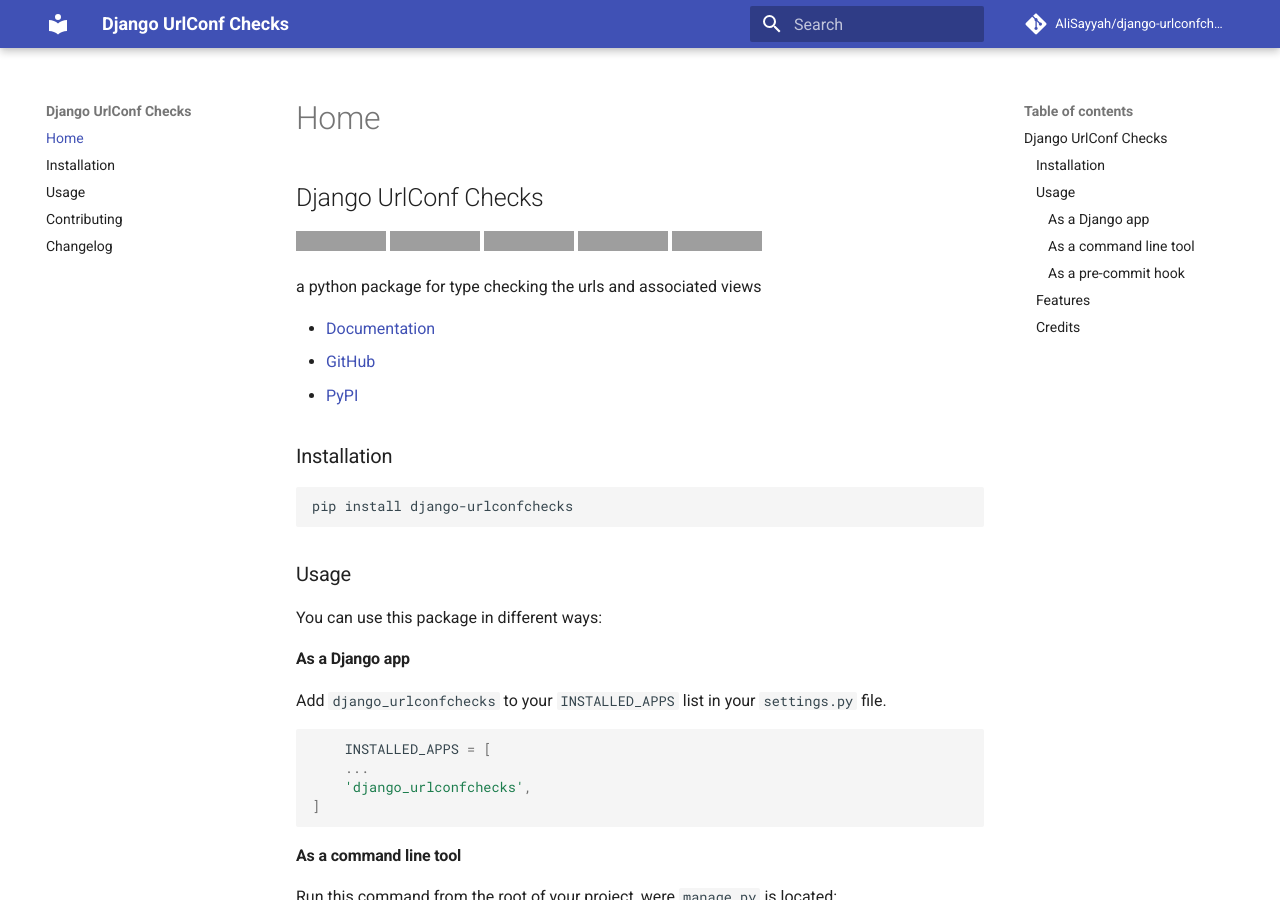
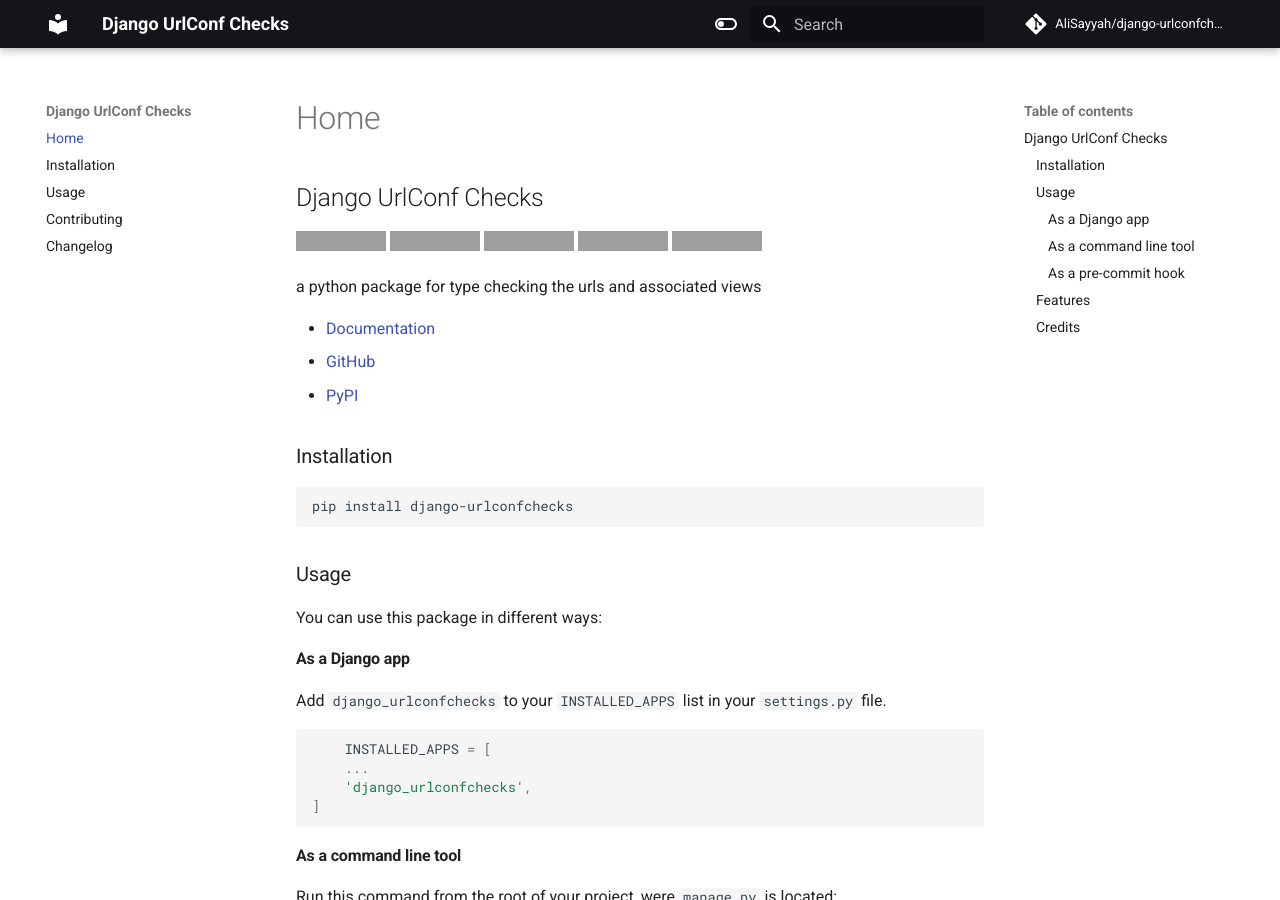
Before and after one commit to AliSayyah/django-urlconfchecks, an MkDocs documentation site: the page built from docs/index.md, in a window 1280 px wide and 900 px high. Built offline with MkDocs 1.6.1 and Material for MkDocs 9.7.7, drawn with Linux system fonts in a browser that asks for light colours; comment, search, counter and statistics services are not loaded; grey boxes are pictures that could not be loaded.

Commit message:
added dark theme

```diff
--- a/mkdocs.yml
+++ b/mkdocs.yml
@@ -12,15 +12,25 @@
 theme:
   name: material
   language: en
-  #logo: assets/logo.png
   palette:
-    scheme: preference
-    primary: indigo
-    accent: indigo
+    - media: "(prefers-color-scheme: light)"
+      scheme: default
+      primary: black
+      toggle:
+        icon: material/toggle-switch-off-outline
+        name: Switch to dark mode
+    - media: "(prefers-color-scheme: dark)"
+      scheme: slate
+      primary: red
+      accent: red
+      toggle:
+        icon: material/toggle-switch
+        name: Switch to light mode
   features:
     - navigation.indexes
     - navigation.instant
     - navigation.tabs.sticky
+    - navigation.tracking
 markdown_extensions:
   - pymdownx.emoji:
       emoji_index: !!python/name:materialx.emoji.twemoji
@@ -58,9 +68,3 @@
       name: Github
     - icon: material/email
       link: "mailto:ali.sayyah2@gmail.com"
-  # to enable disqus, uncomment the following and put your disqus id below
-  # disqus: disqus_id
-# uncomment the following and put your google tracking id below to enable GA
-#google_analytics:
-  #- UA-xxx
-  #- auto
```
